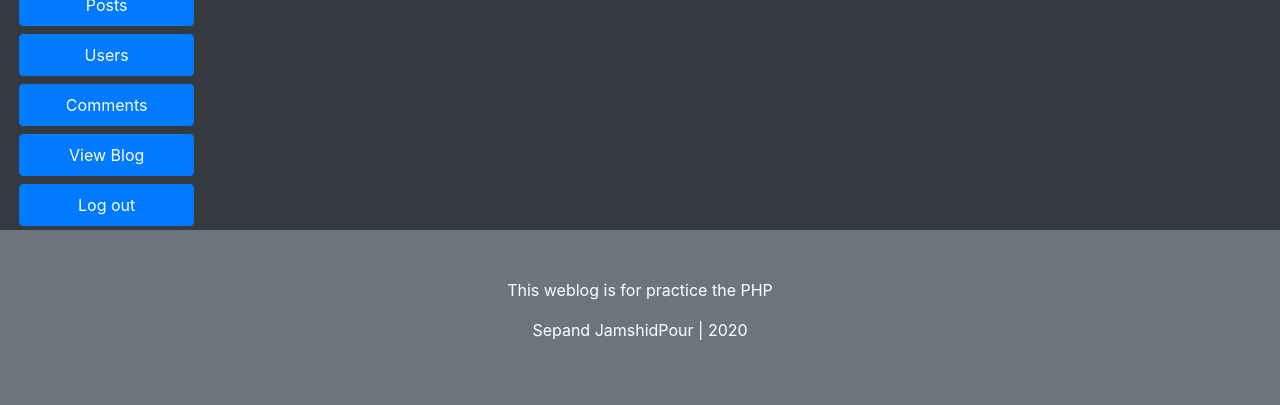
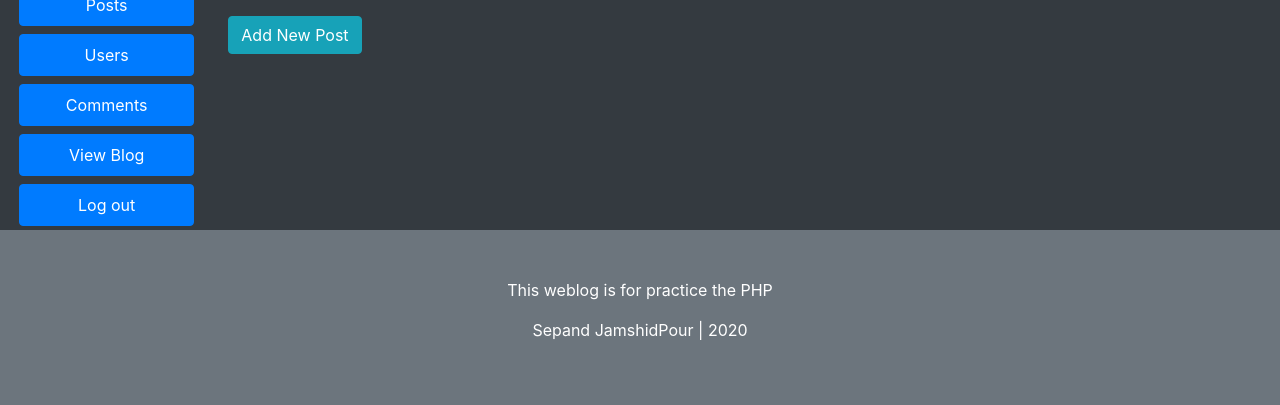
Before and after one commit to SepandJP/Simple_Blog, a PHP site: page /admin/posts.php in a window 1280 px wide. Shown: the part 126-531 px from the top of the page. Run offline with PHP 8.4, Linux system fonts and the light colour scheme; the visitor is signed in with stand-in values (Sample User, id 1); data that the repository does not hold is empty.

Commit message:
add new post button

```diff
--- a/admin/posts.php
+++ b/admin/posts.php
@@ -101,6 +101,9 @@ if (isset($_GET['action']))
         </tbody>
 
     </table>
+
+    <a href="add_post.php" class="mb-5 btn btn-info">Add New Post</a>
+
 </div>
 
 </div>
```
